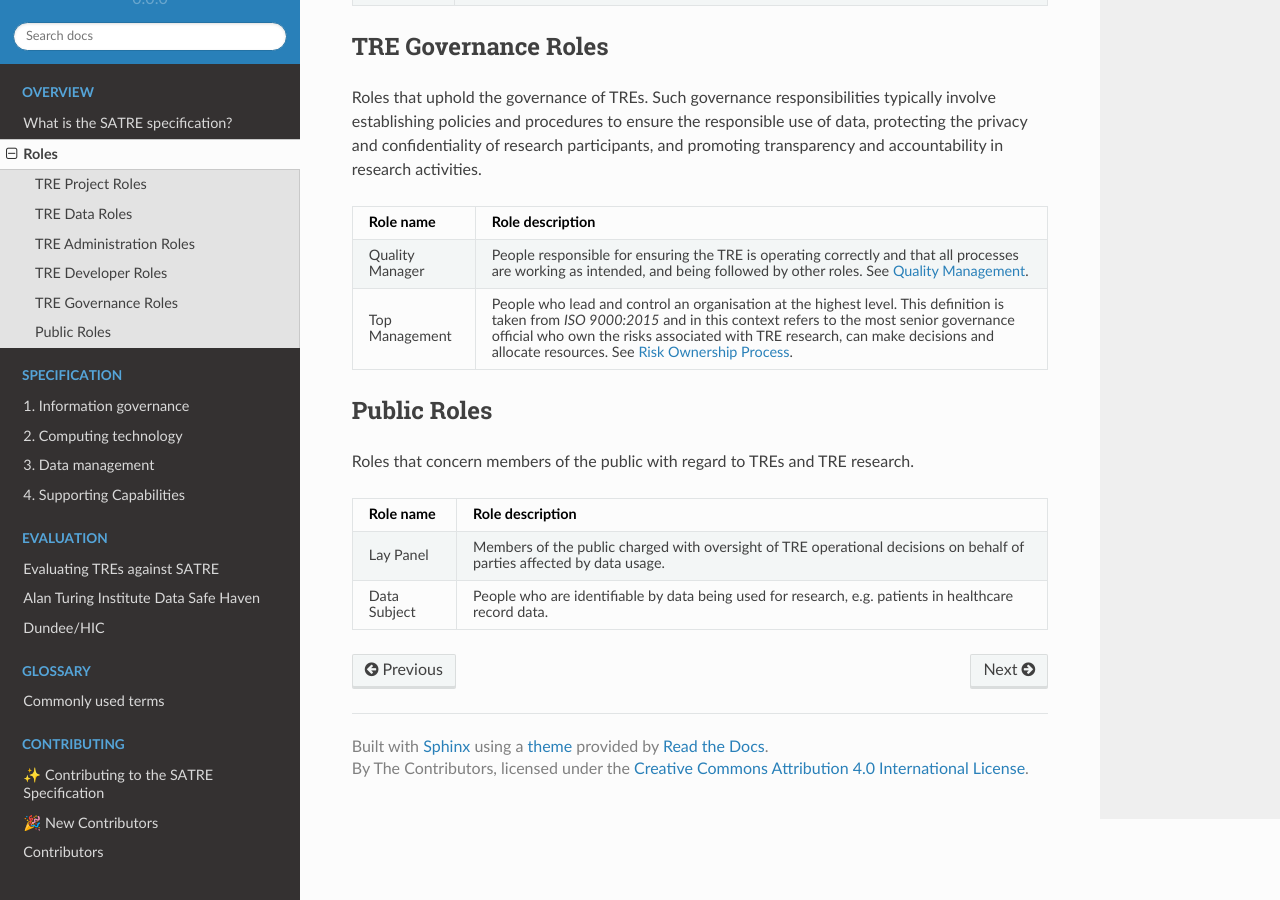
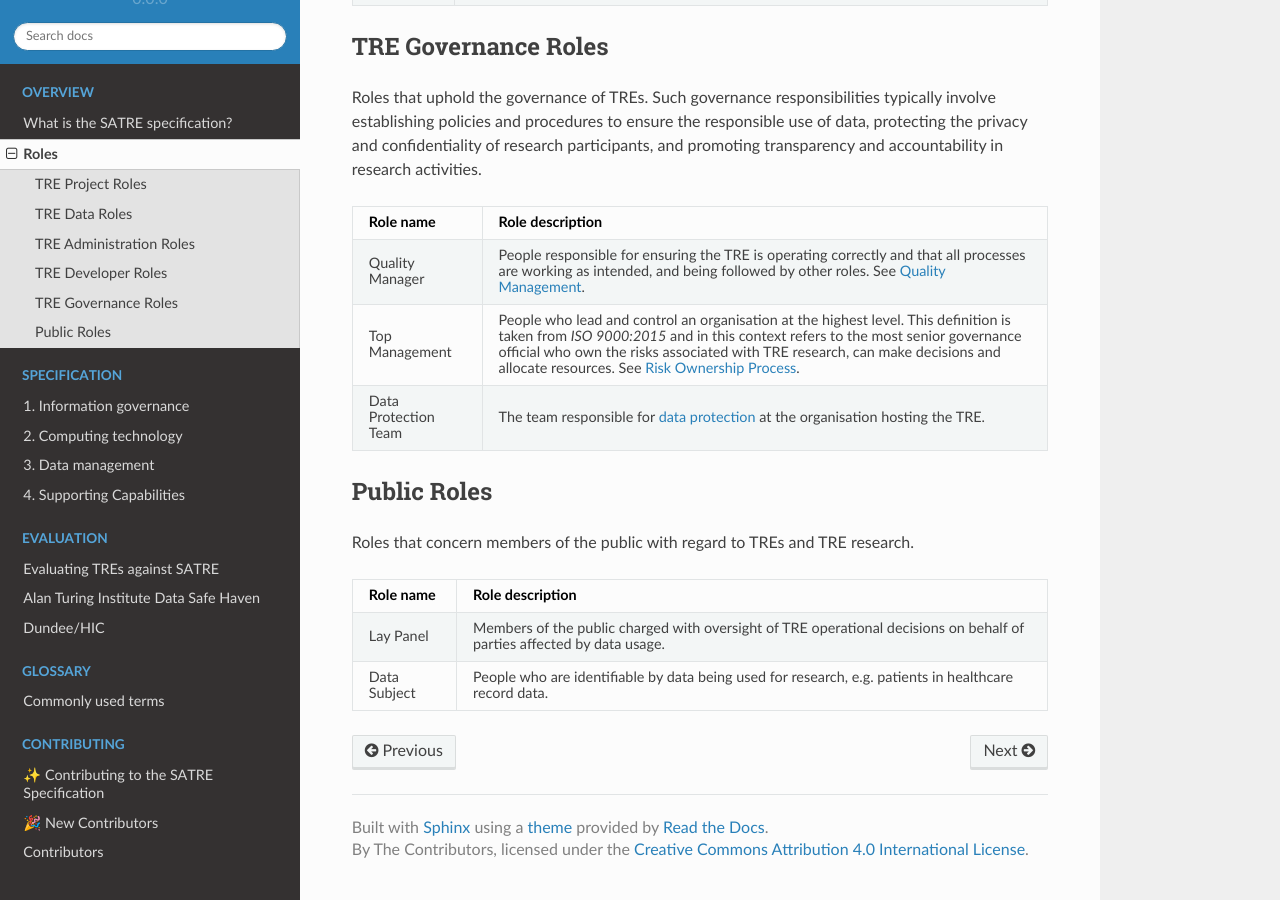
Before and after one commit to sa-tre/satre-specification, a Sphinx documentation site: the page built from docs/source/roles.md, in a window 1280 px wide and 900 px high, scrolled down 1806 px. Built offline with Sphinx 7.4.7 and the Read the Docs theme 2.0.0, drawn with Linux system fonts in a browser that asks for light colours.

Commit message:
add data protection team

````diff
--- a/docs/source/roles.md
+++ b/docs/source/roles.md
@@ -105,6 +105,8 @@ Such governance responsibilities typically involve establishing policies and pro
   - People responsible for ensuring the TRE is operating correctly and that all processes are working as intended, and being followed by other roles. See {ref}`quality_management`.
 * - Top Management
   - People who lead and control an organisation at the highest level. This definition is taken from *ISO 9000:2015* and in this context refers to the most senior governance official who own the risks associated with TRE research, can make decisions and allocate resources. See {ref}`risk_ownership_process`.
+* - Data Protection Team
+  - The team responsible for {ref}`data protection <data_protection>` at the organisation hosting the TRE.
 
 ```
 
````
Also changed, not shown: docs/source/pillars/supporting.md (+2 -0 lines).
